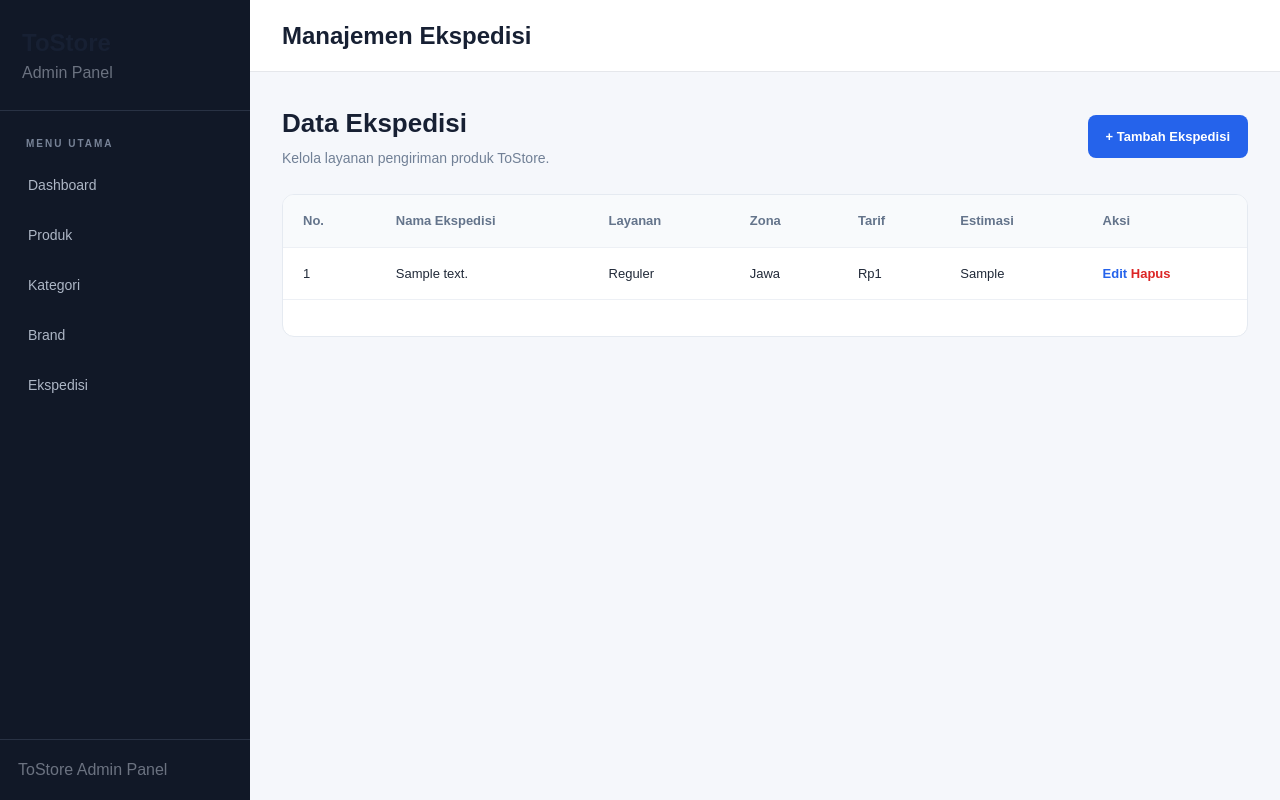
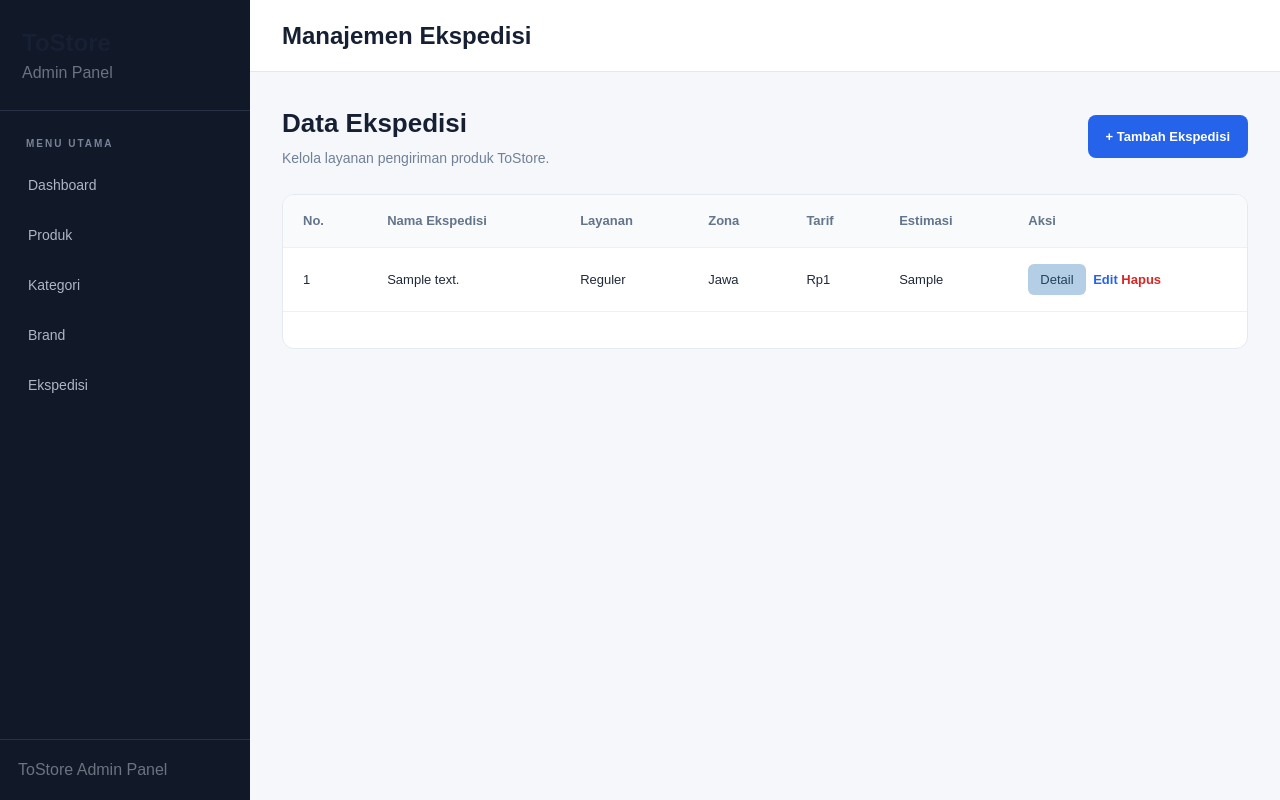
Before and after one commit to Tirndy/TUBES-WAD-KELOMPOK-6-TOSTORE, a Laravel app: page /admin/ekspedisi in a window 1280 px wide. Run offline with Laravel 12, Linux system fonts and the light colour scheme; tables that the repository leaves empty hold one stand-in row (values such as "Sample post").

Commit message:
commit kedua - ekspedisi

```diff
--- a/public/css/ekspedisi.css
+++ b/public/css/ekspedisi.css
@@ -150,3 +150,19 @@
         min-width: 800px;
     }
 }
+
+
+.action-detail {
+    display: inline-block;
+    padding: 6px 12px;
+    background-color: #B3CEE5;
+    color: #23415C;
+    border-radius: 6px;
+    text-decoration: none;
+    font-size: 13px;
+    margin-right: 4px;
+}
+
+.action-detail:hover {
+    background-color: #91B7D8;
+}
--- a/resources/views/admin/ekspedisi/index.blade.php
+++ b/resources/views/admin/ekspedisi/index.blade.php
@@ -44,9 +44,17 @@
                     <td>{{ $ekspedisi->zona }}</td>
                     <td>Rp{{ number_format($ekspedisi->tarif, 0, ',', '.') }}</td>
                     <td>{{ $ekspedisi->estimasi }}</td>
+
                     <td>
+                        <a href="{{ route('ekspedisi.show', $ekspedisi) }}"
+                           class="action-detail">
+                            Detail
+                        </a>
+
                         <a href="{{ route('ekspedisi.edit', $ekspedisi) }}"
-                           class="action-edit">Edit</a>
+                           class="action-edit">
+                            Edit
+                        </a>
 
                         <form action="{{ route('ekspedisi.destroy', $ekspedisi) }}"
                               method="POST"
```
